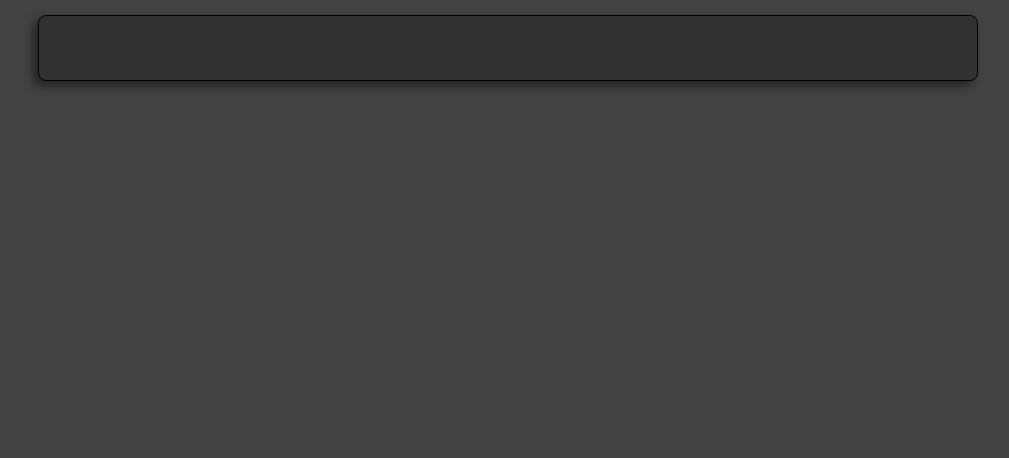
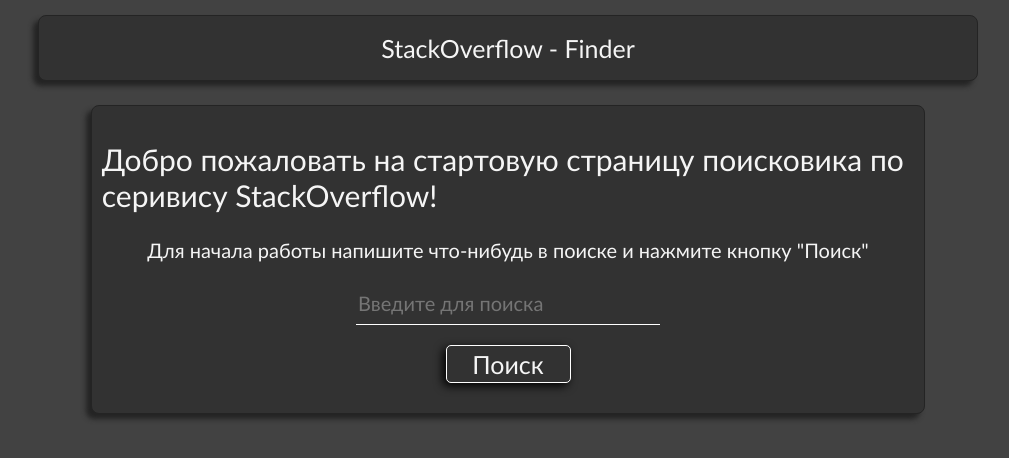
Before and after one commit to printWhoIsHere/stack-overflow-finder, a React (Create React App) app: page / in a window 1280 px wide. Shown: the top 458 px of the page, without its empty margins (132-1141 px from the left). Built offline with nearby package versions, Linux system fonts and the light colour scheme.

Commit message:
Сделал стартовую страницу

```diff
--- a/public/index.css
+++ b/public/index.css
@@ -3,3 +3,8 @@
     padding: 15px;
     background-color: rgb(66, 66, 66);
 }
+
+* {
+    color: whitesmoke;
+    font-family: 'Gill Sans MT';
+}
--- a/src/Components/App.module.css
+++ b/src/Components/App.module.css
@@ -1,3 +1,65 @@
 .AppWrapper {
-    margin: 0 auto;
+    display: flex;
+    flex-direction: column;
+    align-items: center;
 }
+
+.Start_page {
+    width: 65%;
+    height: fit-content;
+    margin-top: 1.5em;
+    background-color: rgb(50, 50, 50);
+    border: 1px solid rgb(36, 36, 36);
+    border-radius: .5em;
+    box-shadow: -5px 5px 5px rgb(36, 36, 36);
+    padding: 10px;
+    display: flex;
+    flex-direction: column;
+    align-items: center;
+}
+
+.h1 {
+    font-size: 30px;
+    margin: 25px 0 5px 0;
+}
+
+.h2 {
+    font-size: 20px;
+}
+
+.search_field {
+    width: 15em;
+    height: 2em;
+    color: white;
+    background-color: inherit;
+    border: none;
+    border-bottom: 1px solid white;
+    font-size: 20px;
+    font-family: 'Gill Sans MT';
+}
+
+.search_field :active, :hover, :focus {
+    outline: 0;
+    outline-offset: 0;
+}
+
+.search_button {
+    width: 5em;
+    height: 1.5em;
+    font-size: 25px;
+    background-color: inherit;
+    border: 1px solid white;
+    cursor: pointer;
+    border-radius: 5px;
+    box-shadow: -3px 3px 10px black;
+    margin: 20px 0 20px 0;
+}
+
+.search_button:hover {
+    background-color: rgb(36, 36, 36);
+}
+
+.search_button:active {
+    box-shadow: none;
+    margin: 23px 3px 17px 0;
+}
--- a/src/Components/App.tsx
+++ b/src/Components/App.tsx
@@ -1,9 +1,22 @@
+import { useState } from 'react';
 import Style from './App.module.css';
 import Header from './Header/Header';
 const App = () => {
+  const [labelValue, setLabelValue] = useState('');
+
+  const labelChange = (e: any) => {
+    setLabelValue(e.target.value);
+  }
+
   return (
     <div className={Style.AppWrapper}>
       <Header />
+      <div className={Style.Start_page}>
+        <p className={Style.h1}>Добро пожаловать на стартовую страницу поисковика по серивису StackOverflow!</p>
+        <p className={Style.h2}>Для начала работы напишите что-нибудь в поиске и нажмите кнопку "Поиск"</p>
+        <input className={Style.search_field} type='text' placeholder='Введите для поиска' onChange={labelChange} value={labelValue}/>
+        <button className={Style.search_button} type='submit' onClick={() => console.log(labelValue)}>Поиск</button>
+      </div>
     </div>
   )
 }
--- a/src/Components/Header/Header.module.css
+++ b/src/Components/Header/Header.module.css
@@ -1,9 +1,20 @@
 .Wrapper {
     width: 75%;
     height: 4em;
+    background-color: rgb(50, 50, 50);
+    border: 1px solid rgb(36, 36, 36);
+    box-shadow: -5px 5px 5px rgb(36, 36, 36);
+    border-radius: .5em;
+    display: flex;
+    align-items: center;
+}
+
+.logo {
+    font-size: 25px;
     margin: 0 auto;
-    background-color: rgb(50, 50, 50);
-    border: 1px solid black;
-    border-radius: .5em;
-    box-shadow: -5px 5px 10px rgb(36, 36, 36);
 }
+
+.logo:hover {
+    color: orange;
+    transition: all 1s;
+}
--- a/src/Components/Header/Header.tsx
+++ b/src/Components/Header/Header.tsx
@@ -1,9 +1,12 @@
 import Style from './Header.module.css';
 
-const Header = () => (
-  <div className={Style.Wrapper}>
+const Header = () => {
 
-  </div>
-);
+  return (
+    <div className={Style.Wrapper}>
+      <div className={Style.logo}>StackOverflow - Finder</div>
+    </div>
+  )
+}
 
 export default Header;
```
Also changed, not shown: src/Stores/MainStore.tsx (added).
